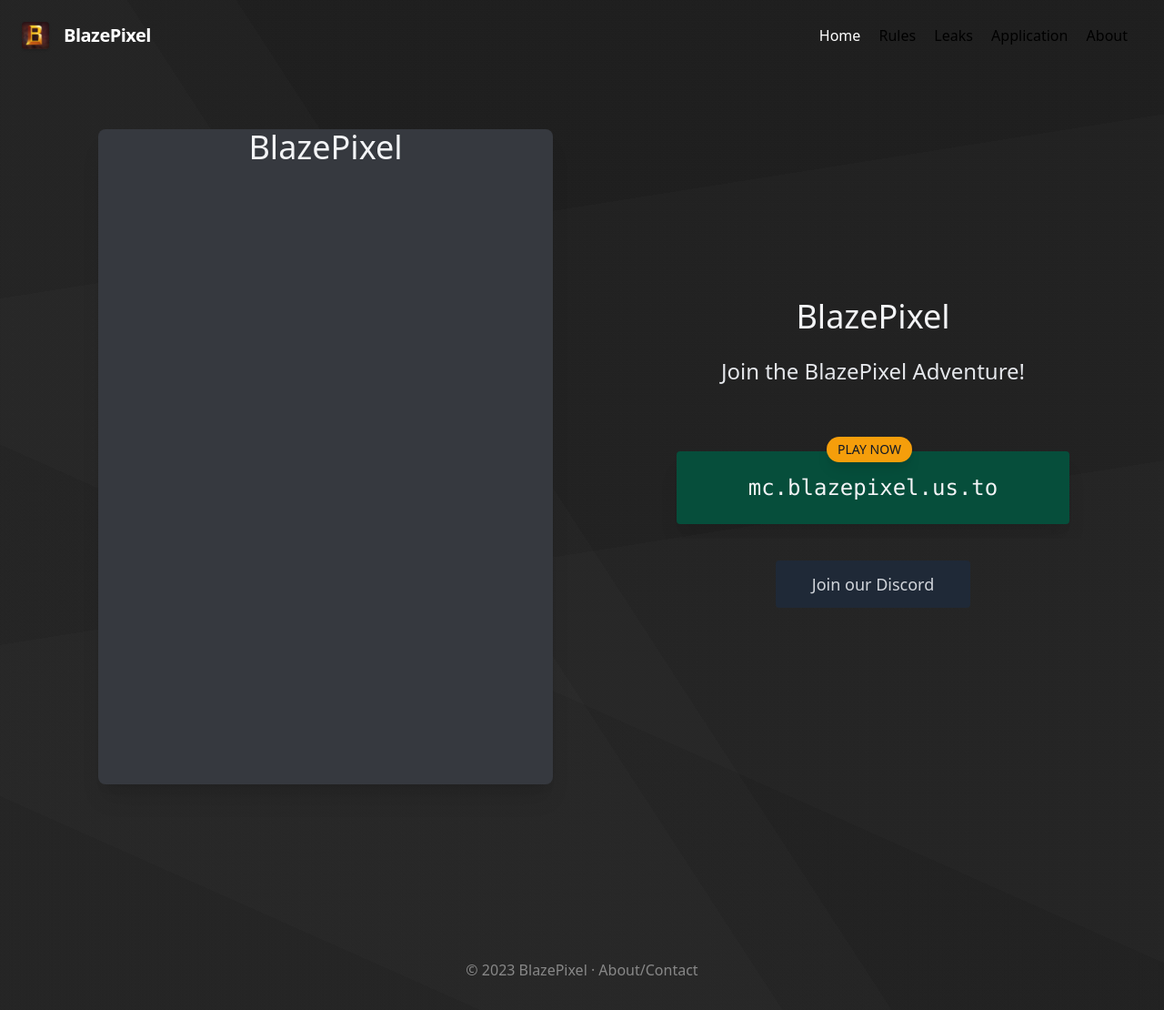
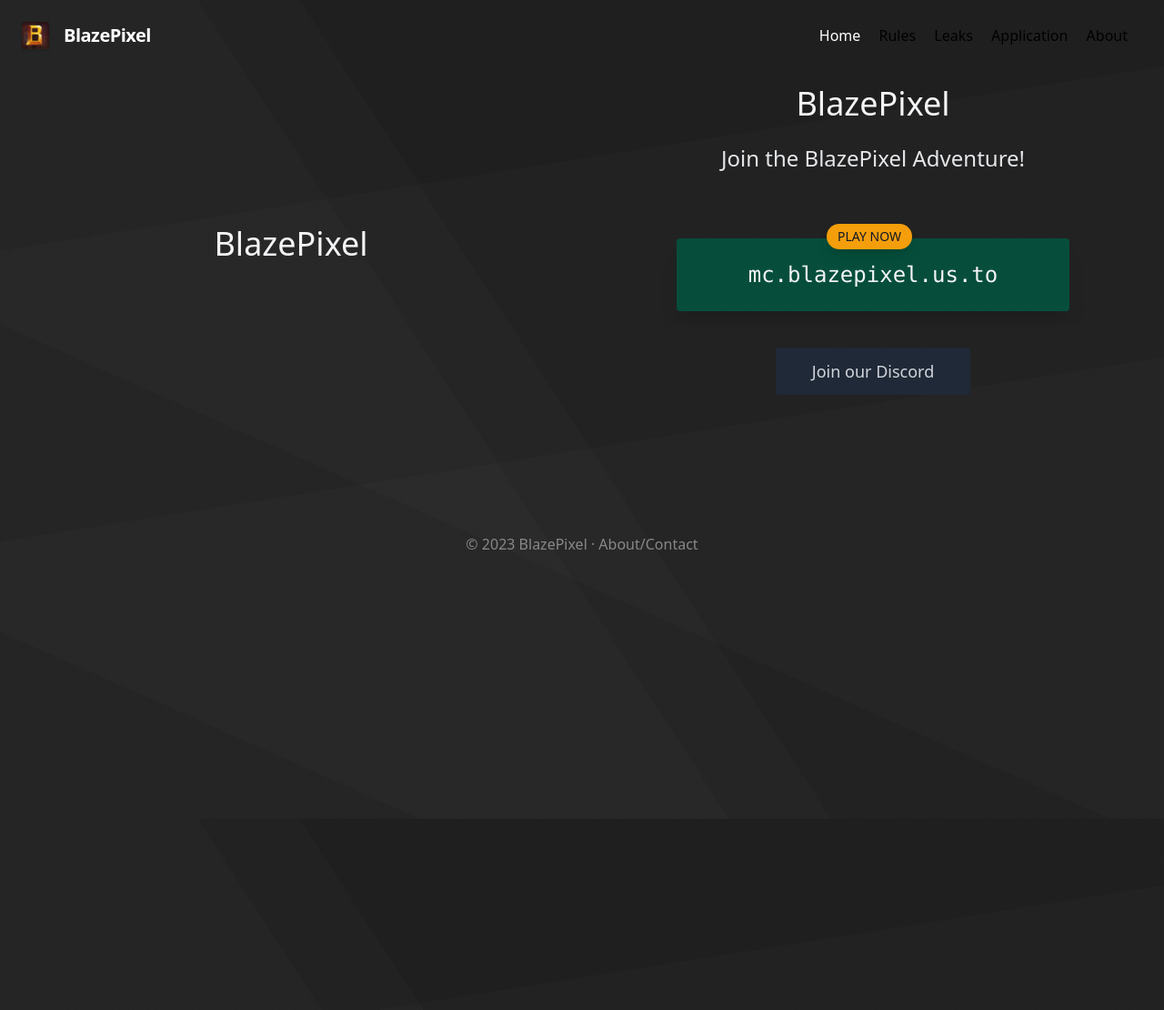
Before and after one commit to BlazePixel-Network/website, a Jekyll site: the page built from docs/index.md, in a window 1280 px wide. Shown: the whole page at 91% size. Built offline with Jekyll 4.4.1, drawn with Linux system fonts in a browser that asks for light colours; a script that is not in the unit is left out; comment, search, counter and statistics services are not loaded; after the commit the page ends 900 px from its top, so only the background shows below that.

Commit message:
Update home.html

```diff
--- a/docs/_layouts/home.html
+++ b/docs/_layouts/home.html
@@ -26,10 +26,8 @@ layout: default
         </a>
     </div>
     <div class="w-full sm:w-3/5 md:w-1/2">
-        <div class="ccinfoframe mx-auto my-12 lg:float-right xl:mr-8 rounded-lg shadow-xl" title="{{ site.serverName }} Discord embed" style="background-color:#36393f;">
                     <h1 class="text-4xl text-gray-100 pt-12 lg:pt-0">{{ site.serverName }}</h1>
 
-        </div>
         <script src="https://cdn.jsdelivr.net/npm/@widgetbot/html-embed"></script>
     </div>
 </div>
```
